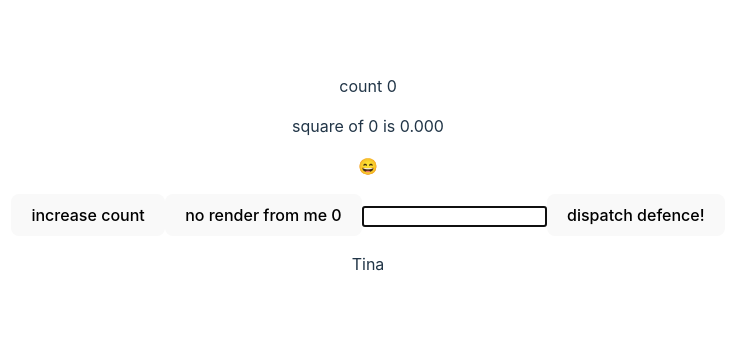
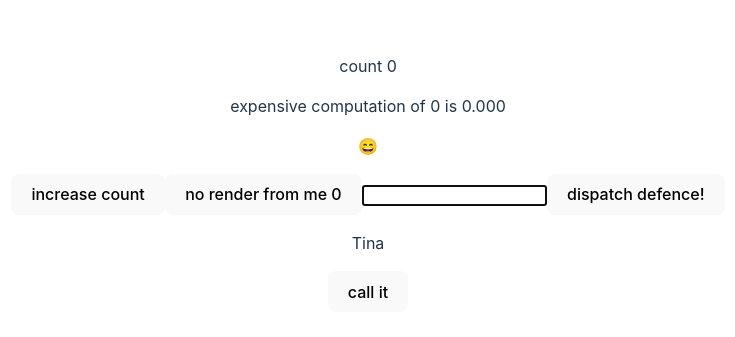
Before and after one commit to MakoDoli/React-course, a React (Vite) app: page / in a window 1280 px wide. Shown: the part 225-562 px from the top of the page, without its empty margins (272-1007 px from the left). Built offline with nearby package versions, Linux system fonts and the light colour scheme.

Commit message:
useCallback hook description

```diff
--- a/src/App.jsx
+++ b/src/App.jsx
@@ -1,4 +1,11 @@
-import { useEffect, useMemo, useReducer, useRef, useState } from "react";
+import {
+  useCallback,
+  useEffect,
+  useMemo,
+  useReducer,
+  useRef,
+  useState,
+} from "react";
 import "./App.css";
 import { MoodContextProvider } from "./MoodContext";
 import { MoodEmoji } from "./MoodEmoji";
@@ -55,11 +62,18 @@ function App() {
   }, [count]);
   // const square = (count * Math.random()).toFixed(3);
 
+  // useCallback hook
+
+  const legacy = useCallback(() => {
+    console.log("callbakc created");
+    alert("I'm from useCallback");
+  }, []);
+
   return (
     <div>
       <p>count {count}</p>
       <p>
-        square of {count} is {square}
+        expensive computation of {count} is {square}
       </p>
       <MoodContextProvider>
         <MoodEmoji />
@@ -82,6 +96,7 @@ function App() {
         dispatch defence!
       </button>
       <p>{state.name}</p>
+      <SomeChild onClick={legacy}>call it</SomeChild>
     </div>
   );
 }
@@ -89,4 +104,8 @@ function App() {
 //   const mood = useContext(MoodContext);
 //   return <p>{mood}</p>;
 // }
+
+function SomeChild({ children, onClick }) {
+  return <button onClick={onClick}>{children}</button>;
+}
 export default App;
--- a/src/history.jsx
+++ b/src/history.jsx
@@ -63,3 +63,6 @@ function NewBtn() {
 //-----------------------------
 //-----------------------------
 // useMemo - is a hook that allows us to memoize expensive computation within our function component. useMemo can take callback function and dependency array as argument. callback will only execute if dep. array changes
+//----------------------------
+//---------------------------
+//useCallBack - is a hook that allows to memoize function to avoid its re-creation through re-renders. It is useful if memoized function is passed to children
```
